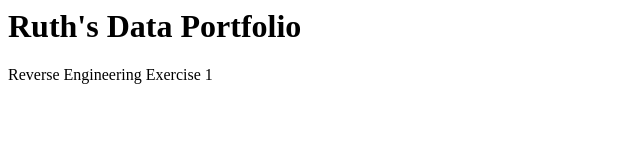
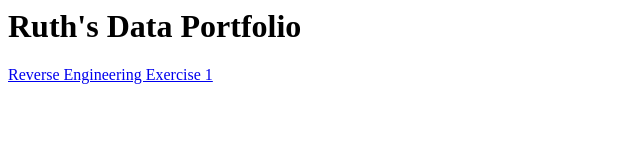
Before and after one commit to ruthh1016/ruthh1016.github.io, a plain HTML site: page index.html in a window 1280 px wide. Shown: the whole page, without its empty margins (0-640 px from the left). Drawn offline with Linux system fonts and the light colour scheme.

Commit message:
Update index.html

```diff
--- a/index.html
+++ b/index.html
@@ -1,3 +1,3 @@
 <h1> Ruth's Data Portfolio </h1>
 
-<p>Reverse Engineering Exercise 1</p>
+<p> <a href="ruthh1016.github.io/reverse-engineering-1/index.html">Reverse Engineering Exercise 1</a></p>
```
